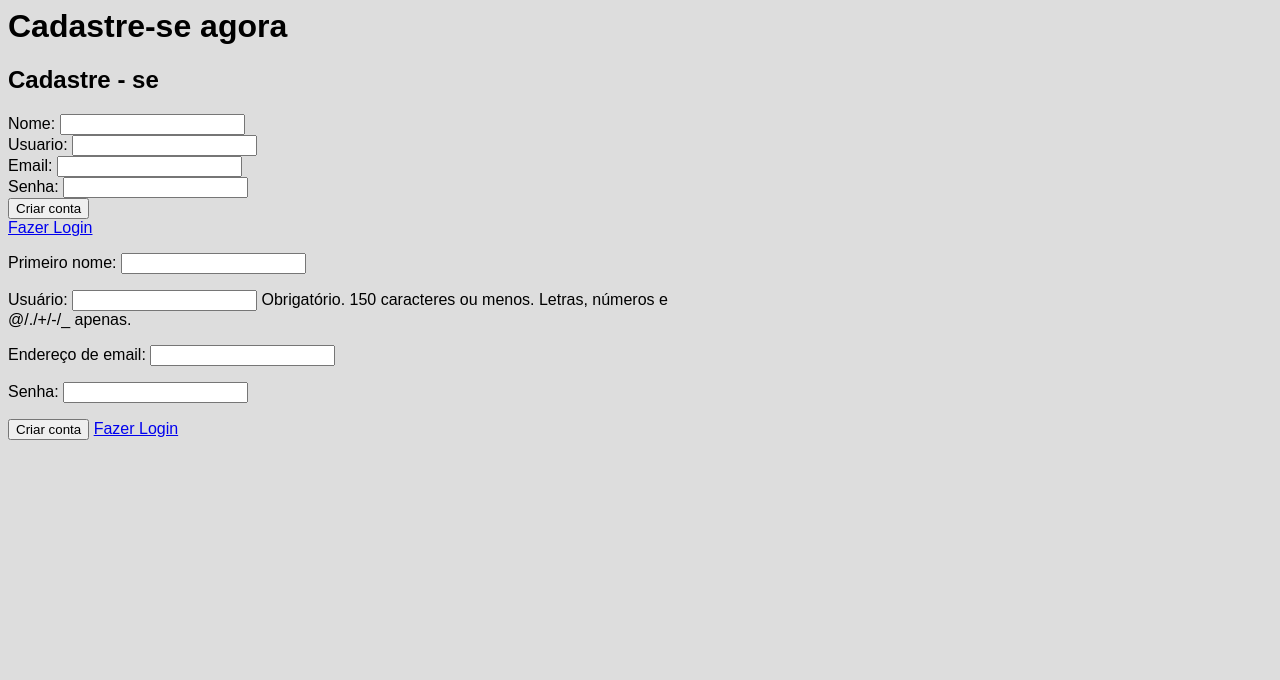
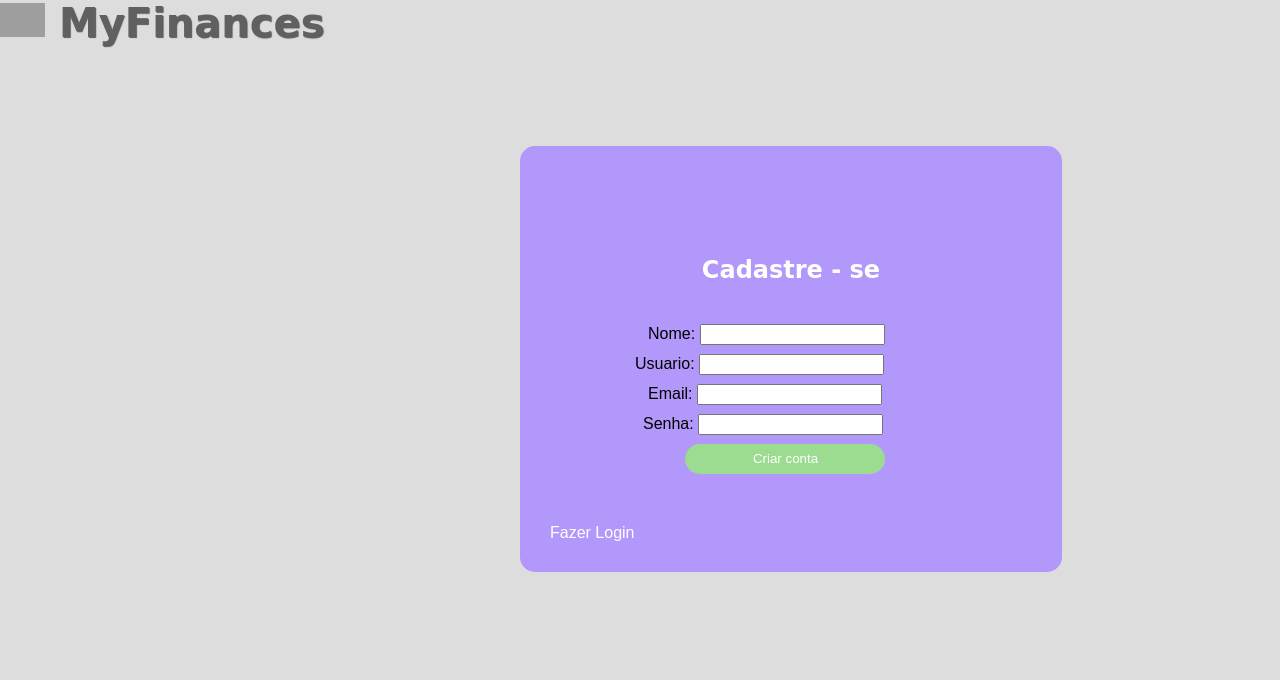
Before and after one commit to start-latamt04/MyFinances, a Django app: page /cadastro/ in a window 1280 px wide. Shown: the top 680 px of the page. After the commit the page ends 572 px from the top, so only its background shows below. Run offline with Django 3.2, Linux system fonts and the light colour scheme; grey boxes are pictures that could not be loaded.

Commit message:
arrumando bugs do css

```diff
--- a/apps/accounts/static/css/create.css
+++ b/apps/accounts/static/css/create.css
@@ -5,6 +5,15 @@ body{
     padding: 0;
     background-color:#dddddd;
     font-family: 'Arial';
+}
+
+h1 {
+    font-family: 'Bubblegum Sans', cursive, sans-serif;
+    font-size: 30pt;
+    color: #606060;
+    text-shadow: 1px 1px 1px rgba(0,0,0,.6);
+    padding: 0px;
+    margin-bottom: 0px;
 }
 
 .login{
@@ -85,7 +94,3 @@ a {
 a:hover {
     color: #000000;
 }
-    margin-left: 110px;
-
-
-}
--- a/templates/base.html
+++ b/templates/base.html
@@ -4,9 +4,8 @@
 <head>
     <meta charset="UTF-8">
     <meta name="viewport" content="width=device-width, initial-scale=1">
-    <link rel="stylesheet" type="text/css" href="static/css/index.css"/>
     {%block link%}{%endblock%}
-    <link rel="shortcut icon" href="static/images/money-back.png" type="image/x-png"/>
+    <link rel="shortcut icon" href="{% static '/images/money-back.png' %}" type="image/x-png"/>
     <title>{% block title %}{% endblock %}</title>
 
 
--- a/templates/registro.html
+++ b/templates/registro.html
@@ -1,11 +1,12 @@
 {% extends 'base.html'%}
 {% load static %}
+    {% block link%}<link rel="stylesheet" href="{% static '/css/create.css' %}" type="text/css">{% endblock%}
 
 {% block title%}MyFinances{% endblock%}
 
 {% block content %}
 
-    <h1>Cadastre-se agora</h1>
+    <h1> <img src="{% static '/images/money-back64.png' %}" width="45px"/> MyFinances</h1>
 
     {% if messages %}
         {% for message in messages %}
@@ -40,9 +41,6 @@
         <button type="submit" id="log">Criar conta</button><br/>
         <a id="acesse" href="{% url 'accounts:user_login' %}">Fazer Login</a>
     </div>
-        {{ form.as_p }}
-        <button type="submit">Criar conta</button>
-        <a href="{% url 'accounts:user_login' %}">Fazer Login</a>
     </form>
 
 {% endblock %}
```
Also changed, not shown: apps/accounts/static/css/login.css (+4 -9 lines), templates/index.html (+3 -4 lines), templates/user_login.html (+0 -12 lines).
